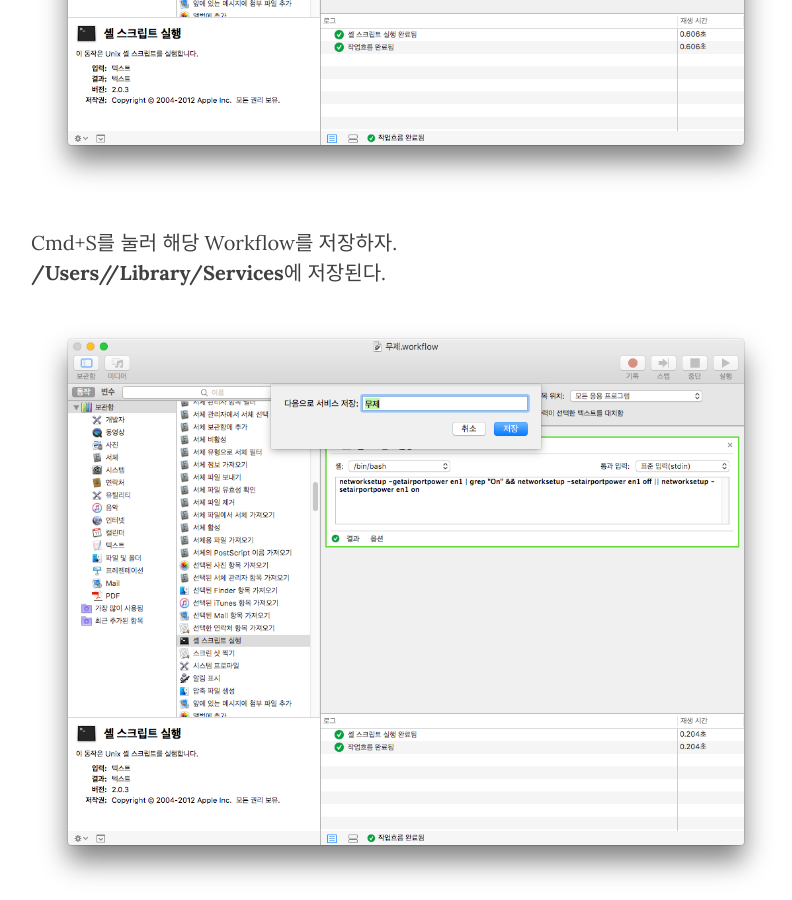
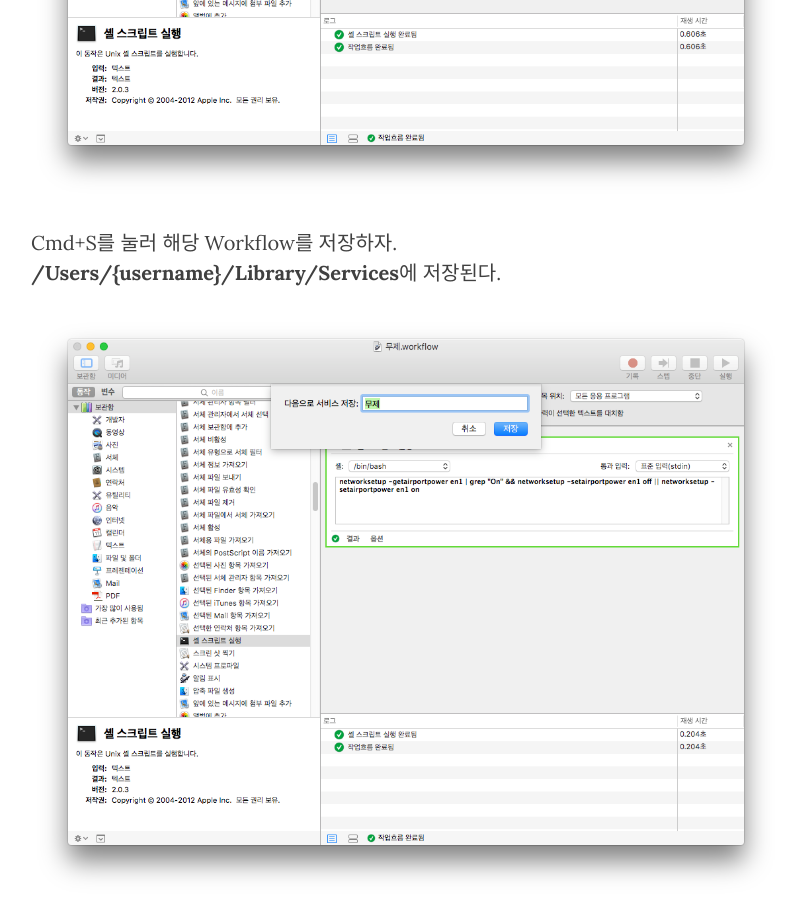
Before and after one commit to rextarx/rextarx.github.io, a Jekyll site: the page built from _posts/2017-02-01-Create_shortcut_WiFi_On_Off.md, in a window 1280 px wide and 900 px high, scrolled down 4607 px. Shown: the whole window, without its empty margins (234-1026 px from the left). Built offline with Jekyll 4.4.1, drawn with Linux system fonts in a browser that asks for light colours; nearby versions of some CDN libraries; comment, search, counter and statistics services are not loaded.

Commit message:
Fix wrong word

```diff
--- a/_posts/2017-02-01-Create_shortcut_WiFi_On_Off.md
+++ b/_posts/2017-02-01-Create_shortcut_WiFi_On_Off.md
@@ -52,7 +52,7 @@ Automator를 실행해서 **서비스**를 선택하자.
 ![]({{site.baseurl}}/assets/2017-02-01-Create_shortcut_WiFi_On_Off/6.png)
 
 Cmd+S를 눌러 해당 Workflow를 저장하자.
-**/Users/{{username}}/Library/Services**에 저장된다.
+**/Users/{username}/Library/Services**에 저장된다.
 
 ![]({{site.baseurl}}/assets/2017-02-01-Create_shortcut_WiFi_On_Off/7.png)
 
```
